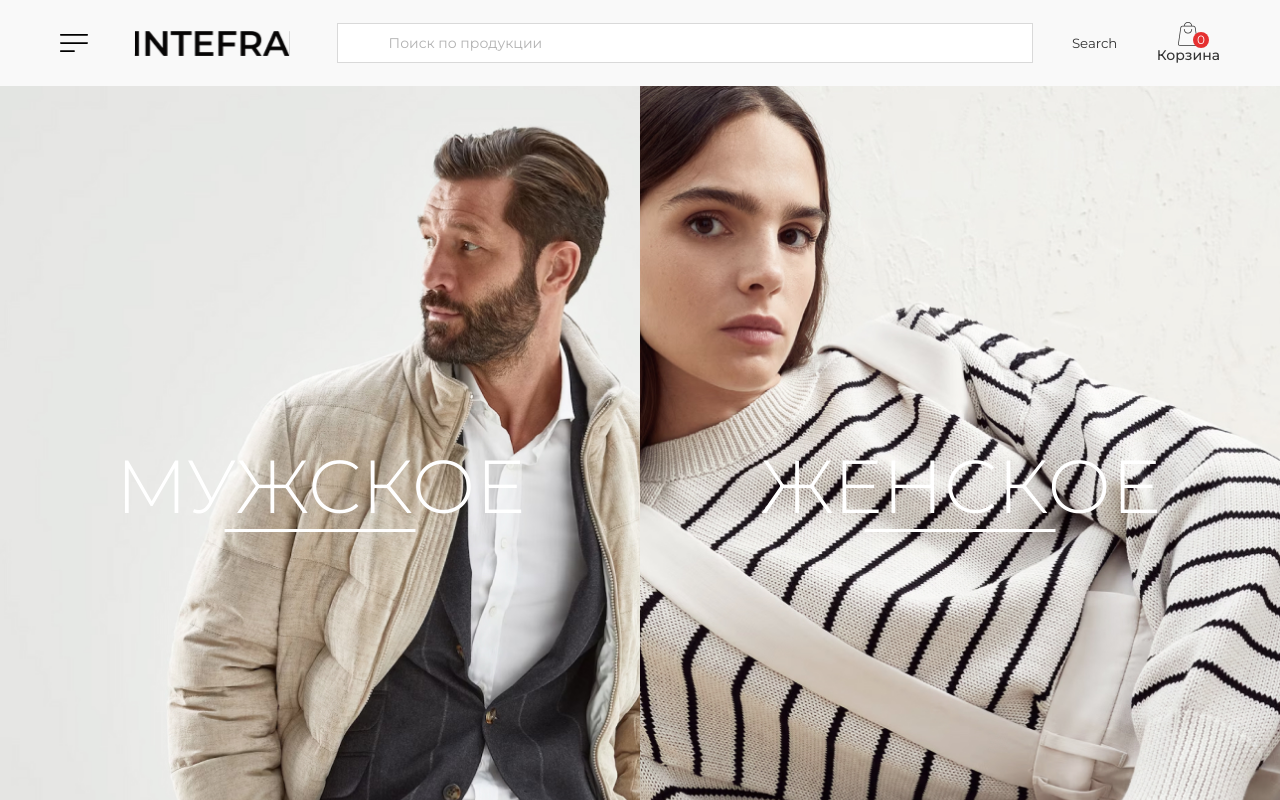
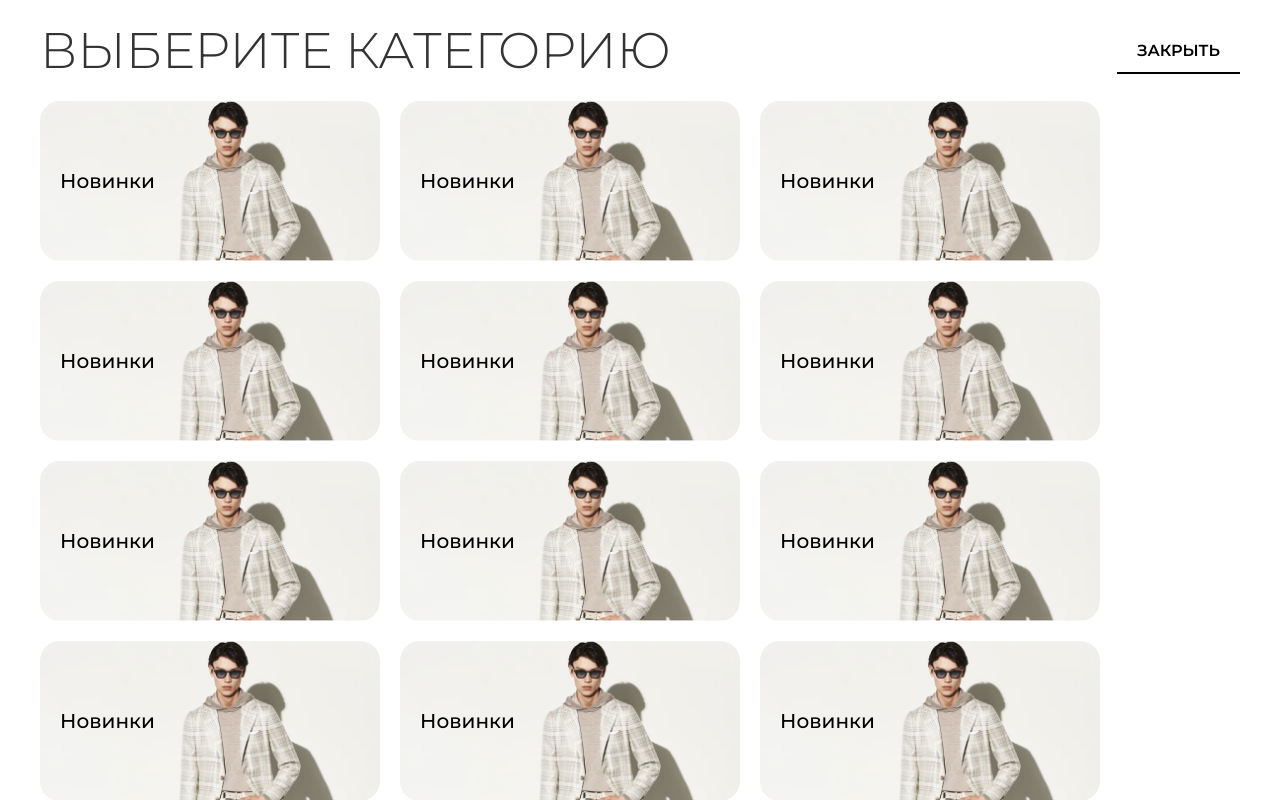
Before and after one commit to slumpthug/next-project, a Next.js app: page / in a window 1280 px wide. Shown: the top 800 px of the page. Built offline with nearby package versions, Linux system fonts and the light colour scheme.

Commit message:
added burger modal

```diff
--- /dev/null
+++ b/components/burger-modal/BurgerModal-style.module.css
@@ -0,0 +1,91 @@
+.container {
+    padding: 20px 40px;
+    width: 100%;
+    height: 100vh;
+    position: fixed;
+    top: 0;
+    left: 0;
+    z-index: 100;
+    background-color: #FFFFFF;
+    overflow: scroll;
+}
+
+.burgerModal__top {
+    display: flex;
+    align-items: center;
+    justify-content: space-between;
+    margin-bottom: 20px;
+}
+
+.burgerModal__top h1 {
+    font-weight: 300;
+    font-size: 50px;
+}
+
+.burgerModal__top button {
+    display: inline-block;
+    text-align: center;
+    position: relative;
+    cursor: pointer;
+    overflow: hidden;
+}
+
+.burgerModal__top button span {
+    position: relative;
+    padding: 14px 20px;
+    display: inline-block;
+    font-size: 16px;
+    color: #000;
+    font-weight: 600;
+    text-transform: uppercase;
+    z-index: 1;
+    transition: all .3s;
+}
+
+.burgerModal__top button span:hover {
+    color: #fff;
+}
+
+.burgerModal__top button::after {
+    content: '';
+    position: absolute;
+    bottom: 0;
+    left: 0;
+    width: 100%;
+    height: 2px;
+    background-color: #000;
+    transition: width .5s, height .5s;
+}
+
+.burgerModal__top button:hover:after {
+    width: 100%;
+    height: 100%;
+}
+
+.burgerModal__wrapper {
+    display: flex;
+    flex-wrap: wrap;
+    gap: 20px;
+}
+
+.burgerModal__card {
+    padding: 15px 20px;
+    display: flex;
+    align-items: center;
+    width: 340px;
+    height: 160px;
+    font-weight: 500;
+    font-size: 20px;
+    color: #000000;
+    border-radius: 20px;
+    background: url(../../public/burger-modal/moda.jpg) no-repeat;
+    object-fit: cover;
+    background-size: cover;
+    background-position: center;
+    transition: all .3s;
+}
+
+.burgerModal__card:hover {
+    transform: scale(1.01);
+    box-shadow: 0px 0px 10px 0px rgba(0, 0, 0, 0.6);
+}
--- /dev/null
+++ b/components/burger-modal/BurgerModal.jsx
@@ -0,0 +1,61 @@
+import React from 'react';
+import css from './BurgerModal-style.module.css';
+
+const BurgerModal = () => {
+    return (
+        <div className={css.burgerModal}>
+            <div className={css.container}>
+                <div className={css.burgerModal__top}>
+                    <h1>ВЫБЕРИТЕ КАТЕГОРИЮ</h1>
+                    <button>
+                        <span>ЗАКРЫТЬ</span>
+                    </button>
+                </div>
+                <div className={css.burgerModal__wrapper}>
+                    <a className={css.burgerModal__card} href="">
+                        Новинки
+                    </a>
+                    <a className={css.burgerModal__card} href="">
+                        Новинки
+                    </a>
+                    <a className={css.burgerModal__card} href="">
+                        Новинки
+                    </a>
+                    <a className={css.burgerModal__card} href="">
+                        Новинки
+                    </a>
+                    <a className={css.burgerModal__card} href="">
+                        Новинки
+                    </a>
+                    <a className={css.burgerModal__card} href="">
+                        Новинки
+                    </a>
+                    <a className={css.burgerModal__card} href="">
+                        Новинки
+                    </a>
+                    <a className={css.burgerModal__card} href="">
+                        Новинки
+                    </a>
+                    <a className={css.burgerModal__card} href="">
+                        Новинки
+                    </a>
+                    <a className={css.burgerModal__card} href="">
+                        Новинки
+                    </a>
+                    <a className={css.burgerModal__card} href="">
+                        Новинки
+                    </a>
+                    <a className={css.burgerModal__card} href="">
+                        Новинки
+                    </a>
+                    <a className={css.burgerModal__card} href="">
+                        Новинки
+                    </a>
+
+                </div>
+            </div>
+        </div>
+    );
+};
+
+export default BurgerModal;
--- a/components/header/Header.jsx
+++ b/components/header/Header.jsx
@@ -4,6 +4,7 @@ import burgerMenu from '../../public/header/burger.svg';
 import logo from '../../public/header/logo.svg';
 import basket from '../../public/header/basket.svg';
 import React, { useRef } from 'react';
+import BurgerModal from '../burger-modal/BurgerModal';
 
 
 const Header = () => {
@@ -41,6 +42,7 @@ const Header = () => {
                     <Image className={css.basket} src={basket} alt="basket" />
                     <span>Корзина</span>
                 </a>
+                <BurgerModal/>
             </div>
         </div>
     );
```
Also changed, not shown: public/burger-modal/moda.jpg (added).
